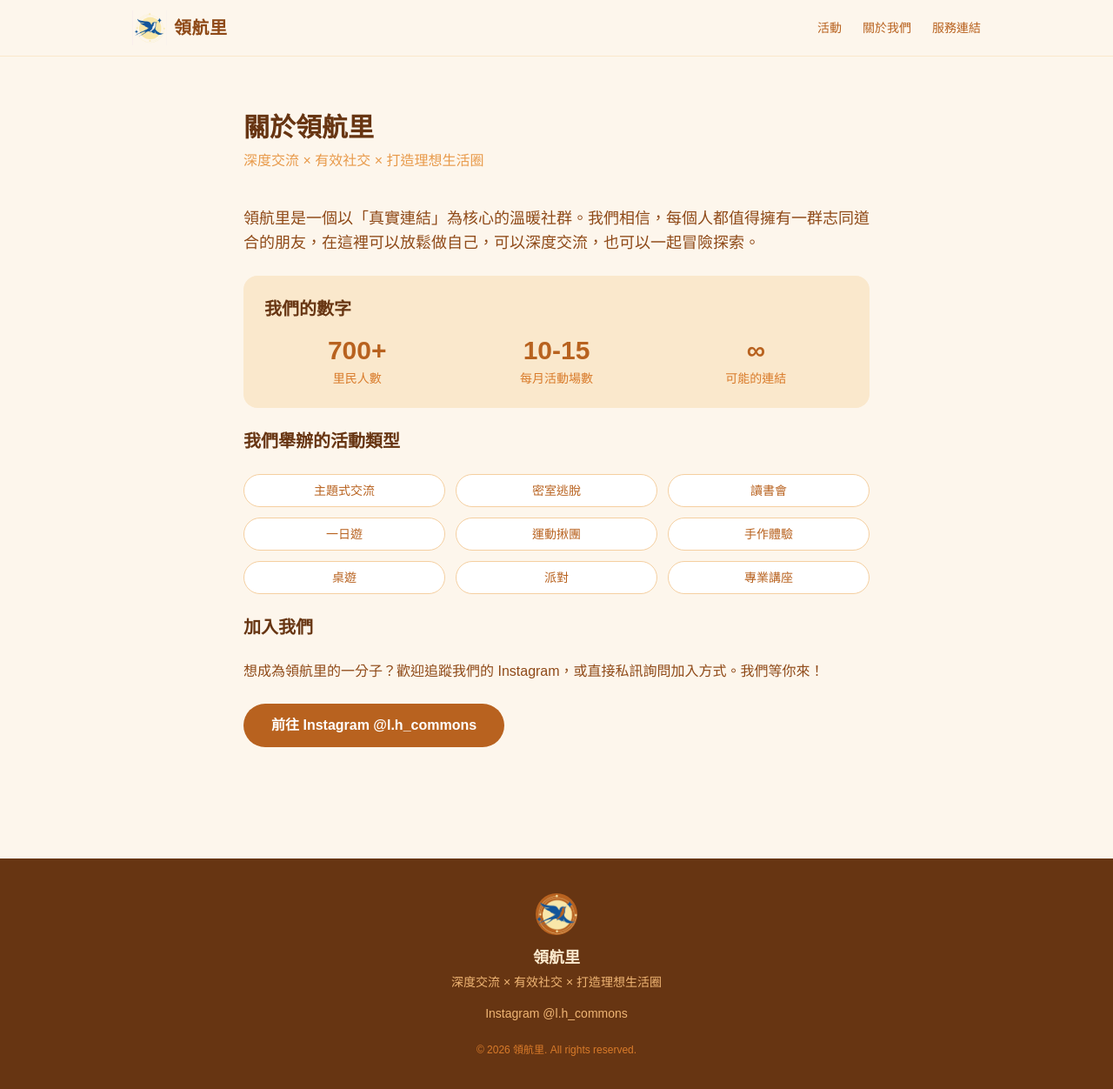
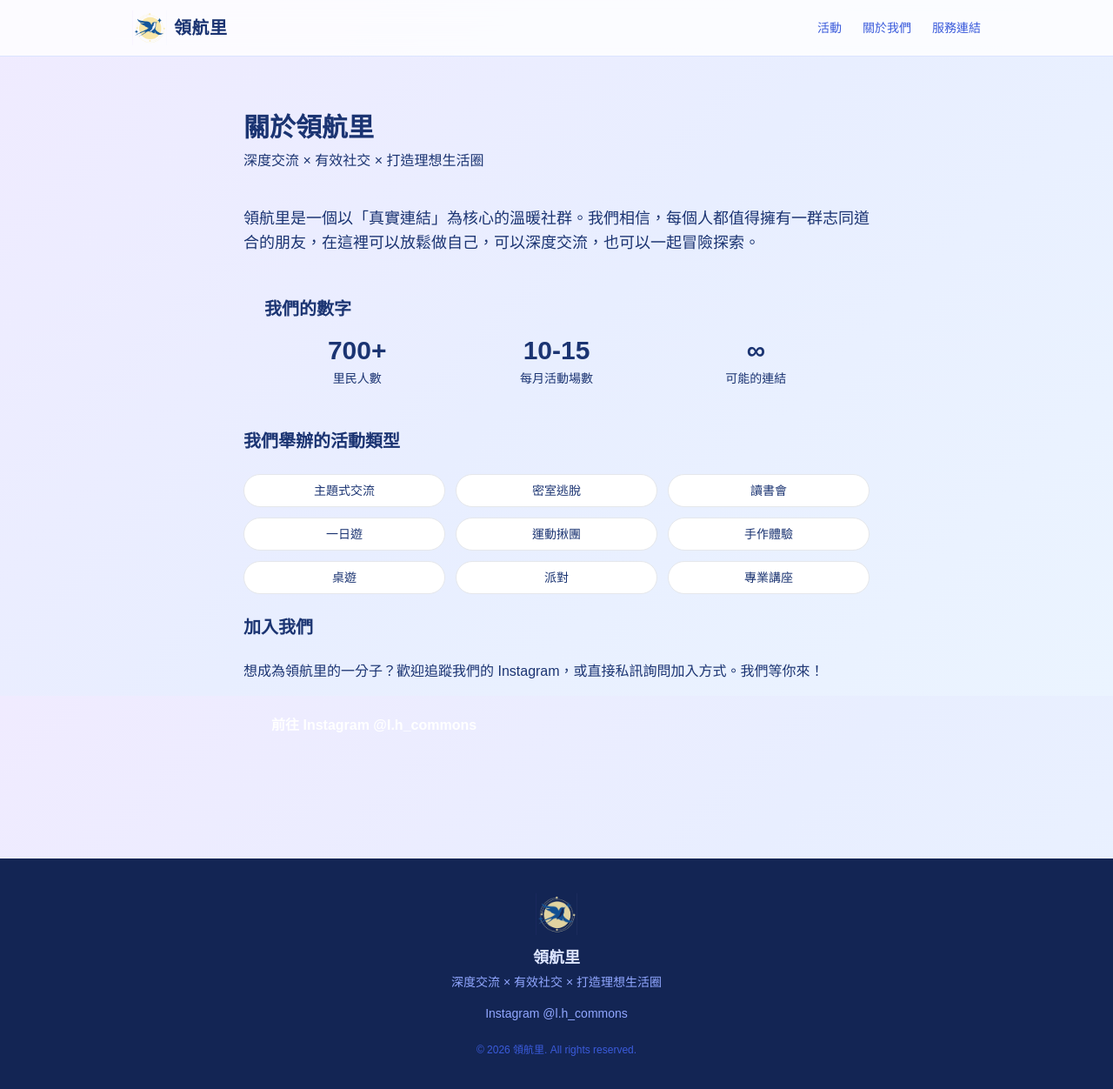
Before and after one commit to LUN-KU/lh-commons-website, a Next.js app: page /about in a window 1280 px wide. Shown: the top 1252 px of the page at 87% size. Built offline with nearby package versions, Linux system fonts and the light colour scheme.

Commit message:
Rebrand to blue/lavender palette matching LH brand

```diff
--- a/src/app/globals.css
+++ b/src/app/globals.css
@@ -2,9 +2,11 @@
 @tailwind components;
 @tailwind utilities;
 
-@import url('https://fonts.googleapis.com/css2?family=Noto+Sans+TC:wght@300;400;500;700&display=swap');
+@import url('https://fonts.googleapis.com/css2?family=Noto+Sans+TC:wght@300;400;500;700;900&display=swap');
 
 body {
-  background-color: #FDF6EC;
+  background: linear-gradient(135deg, #F0EBFF 0%, #E8EEFF 50%, #EBF4FF 100%);
+  background-attachment: fixed;
   font-family: 'Noto Sans TC', sans-serif;
+  color: #1B3472;
 }
--- a/src/app/page.tsx
+++ b/src/app/page.tsx
@@ -1,4 +1,5 @@
 import Link from 'next/link'
+import Image from 'next/image'
 import { getEvents } from '@/lib/notion'
 import EventCard from '@/components/EventCard'
 import EventCalendar from '@/components/EventCalendar'
@@ -12,30 +13,33 @@ export default async function Home() {
   return (
     <div>
       {/* Hero */}
-      <section className="bg-warm-700 text-white py-24 px-6 text-center">
-        <p className="text-warm-200 text-sm tracking-widest mb-3 uppercase">Welcome to</p>
-        <h1 className="text-5xl font-bold mb-4 tracking-wide">領航里</h1>
-        <p className="text-warm-200 text-lg mb-2">深度交流 × 有效社交 × 打造理想生活圈</p>
-        <p className="text-warm-300 text-sm mb-8">700+ 里民・每月 10-15 場活動</p>
+      <section className="py-24 px-6 text-center">
+        <div className="inline-block mb-6">
+          <Image src="/logo.png" alt="領航里" width={90} height={90} />
+        </div>
+        <p className="text-brand-400 text-sm tracking-widest mb-2 uppercase">Welcome to</p>
+        <h1 className="text-5xl font-black text-brand-700 mb-4 tracking-wide">領航里</h1>
+        <p className="text-brand-500 text-lg mb-2">深度交流 × 有效社交 × 打造理想生活圈</p>
+        <p className="text-brand-400 text-sm mb-10">700+ 里民・每月 10-15 場活動</p>
         <Link
           href="/events"
-          className="inline-block bg-white text-warm-700 font-bold px-8 py-3 rounded-full hover:bg-warm-50 transition-colors"
+          className="inline-block bg-brand-700 text-white font-bold px-10 py-3.5 rounded-full hover:bg-brand-800 transition-colors shadow-lg"
         >
           查看所有活動
         </Link>
       </section>
 
       {/* Upcoming Events */}
-      <section className="max-w-5xl mx-auto px-6 py-16">
+      <section className="max-w-5xl mx-auto px-6 pb-16">
         <div className="flex items-center justify-between mb-8">
-          <h2 className="text-2xl font-bold text-warm-800">近期活動</h2>
-          <Link href="/events" className="text-sm text-warm-500 hover:text-warm-700 transition-colors">
+          <h2 className="text-2xl font-bold text-brand-700">近期活動</h2>
+          <Link href="/events" className="text-sm text-brand-400 hover:text-brand-600 transition-colors">
             查看全部 →
           </Link>
         </div>
 
         {upcoming.length === 0 ? (
-          <p className="text-warm-400 text-center py-12">目前沒有開放報名的活動，請稍後再來。</p>
+          <p className="text-brand-300 text-center py-12">目前沒有開放報名的活動，請稍後再來。</p>
         ) : (
           <div className="grid grid-cols-1 sm:grid-cols-3 gap-5">
             {upcoming.map(event => (
@@ -48,8 +52,8 @@ export default async function Home() {
       {/* Calendar */}
       <section className="max-w-5xl mx-auto px-6 pb-16">
         <div className="flex items-center justify-between mb-6">
-          <h2 className="text-2xl font-bold text-warm-800">活動月曆</h2>
-          <Link href="/events" className="text-sm text-warm-500 hover:text-warm-700 transition-colors">
+          <h2 className="text-2xl font-bold text-brand-700">活動月曆</h2>
+          <Link href="/events" className="text-sm text-brand-400 hover:text-brand-600 transition-colors">
             查看全部 →
           </Link>
         </div>
@@ -57,14 +61,14 @@ export default async function Home() {
       </section>
 
       {/* About strip */}
-      <section className="bg-warm-100 py-16 px-6 text-center">
-        <h2 className="text-2xl font-bold text-warm-800 mb-3">關於領航里</h2>
-        <p className="text-warm-600 max-w-xl mx-auto mb-6">
+      <section className="bg-brand-700 py-16 px-6 text-center text-white">
+        <h2 className="text-2xl font-bold mb-3">關於領航里</h2>
+        <p className="text-brand-200 max-w-xl mx-auto mb-6">
           領航里是一個溫暖的實體社群，我們相信透過真實的連結與深度的交流，每個人都能找到屬於自己的理想生活圈。
         </p>
         <Link
           href="/about"
-          className="inline-block border border-warm-600 text-warm-700 font-medium px-6 py-2.5 rounded-full hover:bg-warm-600 hover:text-white transition-colors"
+          className="inline-block border border-white text-white font-medium px-6 py-2.5 rounded-full hover:bg-white hover:text-brand-700 transition-colors"
         >
           了解更多
         </Link>
--- a/src/components/EventCard.tsx
+++ b/src/components/EventCard.tsx
@@ -2,9 +2,9 @@ import Link from 'next/link'
 import type { Event } from '@/lib/notion'
 
 const statusColors: Record<string, string> = {
-  '報名中': 'bg-green-100 text-green-700',
-  '額滿': 'bg-orange-100 text-orange-700',
-  '已結束': 'bg-gray-100 text-gray-500',
+  '報名中': 'bg-emerald-100 text-emerald-700',
+  '額滿': 'bg-orange-100 text-orange-600',
+  '已結束': 'bg-gray-100 text-gray-400',
 }
 
 function formatDate(dateStr: string) {
@@ -14,21 +14,21 @@ function formatDate(dateStr: string) {
 }
 
 export default function EventCard({ event }: { event: Event }) {
-  const statusColor = statusColors[event.status] ?? 'bg-gray-100 text-gray-500'
+  const statusColor = statusColors[event.status] ?? 'bg-gray-100 text-gray-400'
 
   return (
     <Link href={`/events/${event.id}`}>
-      <div className="bg-white rounded-2xl p-5 shadow-sm hover:shadow-md transition-shadow border border-warm-100 h-full flex flex-col">
+      <div className="bg-white/80 backdrop-blur-sm rounded-2xl p-5 shadow-sm hover:shadow-md transition-all border border-brand-100 hover:border-brand-300 h-full flex flex-col">
         <div className="flex items-start justify-between mb-3">
-          <span className="text-xs text-warm-400 font-medium">{event.category}</span>
+          <span className="text-xs text-brand-400 font-medium">{event.category}</span>
           {event.status && (
             <span className={`text-xs px-2 py-0.5 rounded-full font-medium ${statusColor}`}>
               {event.status}
             </span>
           )}
         </div>
-        <h3 className="font-bold text-warm-800 text-base mb-3 flex-1 leading-snug">{event.name}</h3>
-        <div className="space-y-1 text-sm text-warm-500">
+        <h3 className="font-bold text-brand-800 text-base mb-3 flex-1 leading-snug">{event.name}</h3>
+        <div className="space-y-1 text-sm text-brand-400">
           {event.date && (
             <p>📅 {formatDate(event.date)} {event.time}</p>
           )}
--- a/src/components/Footer.tsx
+++ b/src/components/Footer.tsx
@@ -2,21 +2,19 @@ import Image from 'next/image'
 
 export default function Footer() {
   return (
-    <footer className="bg-warm-800 text-warm-100 py-10 mt-16">
+    <footer className="bg-brand-800 text-brand-100 py-10 mt-16">
       <div className="max-w-5xl mx-auto px-6 text-center">
         <div className="flex justify-center mb-3">
-          <div className="w-12 h-12 rounded-full bg-warm-600 flex items-center justify-center overflow-hidden">
-            <Image src="/logo.png" alt="領航里" width={48} height={48} className="scale-110" />
-          </div>
+          <Image src="/logo.png" alt="領航里" width={48} height={48} className="opacity-90" />
         </div>
         <p className="text-lg font-bold mb-1">領航里</p>
-        <p className="text-sm text-warm-300 mb-4">深度交流 × 有效社交 × 打造理想生活圈</p>
-        <div className="flex justify-center gap-6 text-sm text-warm-300">
-          <a href="https://www.instagram.com/l.h_commons" target="_blank" rel="noopener noreferrer" className="hover:text-warm-100 transition-colors">
+        <p className="text-sm text-brand-300 mb-4">深度交流 × 有效社交 × 打造理想生活圈</p>
+        <div className="flex justify-center gap-6 text-sm text-brand-300">
+          <a href="https://www.instagram.com/l.h_commons" target="_blank" rel="noopener noreferrer" className="hover:text-white transition-colors">
             Instagram @l.h_commons
           </a>
         </div>
-        <p className="mt-6 text-xs text-warm-500">© 2026 領航里. All rights reserved.</p>
+        <p className="mt-6 text-xs text-brand-500">© 2026 領航里. All rights reserved.</p>
       </div>
     </footer>
   )
--- a/src/components/Navbar.tsx
+++ b/src/components/Navbar.tsx
@@ -3,16 +3,16 @@ import Image from 'next/image'
 
 export default function Navbar() {
   return (
-    <nav className="bg-cream border-b border-warm-100 sticky top-0 z-50">
+    <nav className="bg-white/80 backdrop-blur-md border-b border-brand-100 sticky top-0 z-50">
       <div className="max-w-5xl mx-auto px-6 py-3 flex items-center justify-between">
         <Link href="/" className="flex items-center gap-2">
           <Image src="/logo.png" alt="領航里" width={40} height={40} />
-          <span className="text-xl font-bold text-warm-700 tracking-wide">領航里</span>
+          <span className="text-xl font-bold text-brand-700 tracking-wide">領航里</span>
         </Link>
-        <div className="flex gap-6 text-sm font-medium text-warm-600">
-          <Link href="/events" className="hover:text-warm-800 transition-colors">活動</Link>
-          <Link href="/about" className="hover:text-warm-800 transition-colors">關於我們</Link>
-          <Link href="/links" className="hover:text-warm-800 transition-colors">服務連結</Link>
+        <div className="flex gap-6 text-sm font-medium text-brand-500">
+          <Link href="/events" className="hover:text-brand-700 transition-colors">活動</Link>
+          <Link href="/about" className="hover:text-brand-700 transition-colors">關於我們</Link>
+          <Link href="/links" className="hover:text-brand-700 transition-colors">服務連結</Link>
         </div>
       </div>
     </nav>
--- a/tailwind.config.js
+++ b/tailwind.config.js
@@ -4,26 +4,26 @@ module.exports = {
   theme: {
     extend: {
       colors: {
-        cream: '#FDF6EC',
-        warm: {
-          50: '#FDF6EC',
-          100: '#FAE8CC',
-          200: '#F5CFA0',
-          300: '#EFB574',
-          400: '#E89A4A',
-          500: '#D97B2A',
-          600: '#B8621F',
-          700: '#8F4A18',
-          800: '#673512',
-          900: '#3F200B',
+        brand: {
+          50:  '#EEF2FF',
+          100: '#DBE4FF',
+          200: '#BAC8FF',
+          300: '#91A7FF',
+          400: '#5C7CFA',
+          500: '#3B5BDB',
+          600: '#2756B8',
+          700: '#1B3472',
+          800: '#132554',
+          900: '#0D1A3A',
         },
-        forest: {
-          500: '#4A6741',
-          600: '#3A5232',
-        }
+        lavender: '#EAE8F8',
+        pearl: '#F5F7FF',
       },
       fontFamily: {
-        sans: ['var(--font-sans)', 'Noto Sans TC', 'sans-serif'],
+        sans: ['Noto Sans TC', 'sans-serif'],
+      },
+      backgroundImage: {
+        'brand-gradient': 'linear-gradient(135deg, #F0EBFF 0%, #E8EEFF 50%, #EBF4FF 100%)',
       }
     },
   },
```
Also changed, not shown: src/components/EventCalendar.tsx (+14 -14 lines), 1 other file (tests, documents, lock files or other folders).
